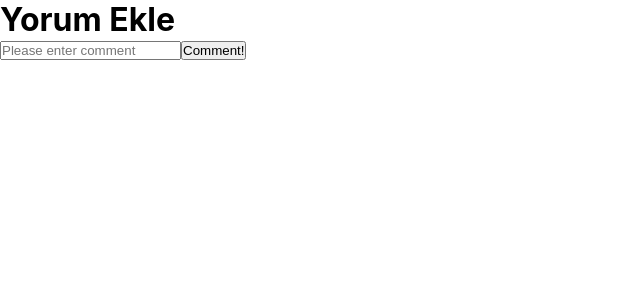
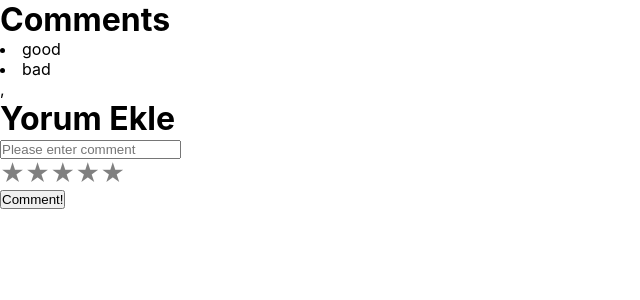
Before and after one commit to 94-Istanbul-Front-End-Bootcamp/odev-4-aykutsahinler, a React (Create React App) app: page / in a window 1280 px wide. Shown: the top 300 px of the page, without its empty margins (0-640 px from the left). Built offline with nearby package versions, Linux system fonts and the light colour scheme.

Commit message:
Create list component and build vote star sturcture

```diff
--- a/src/App.js
+++ b/src/App.js
@@ -1,7 +1,7 @@
 import { useState } from "react";
 
-import Comment from "./components/Comment/index.js";
-import AddComment from "./components/AddComment/index.js";
+import Comment from "./components/CommentList";
+import AddComment from "./components/AddComment";
 
 import "./App.css";
 
@@ -9,18 +9,18 @@ function App() {
   const [commentList, setCommentList] = useState([
     {
       commentValue: "good",
-      vote: 5,
+      commentVote: 5,
     },
     {
       commentValue: "bad",
-      vote: 3,
+      commentVote: 3,
     },
   ]);
 
 
   return (
     <div className="app">
-      {/* <Comment comment={comment}/>  */}
+      <Comment commentList={commentList}/>
       <AddComment commentList={commentList} setCommentList={setCommentList}/>
     </div>
   );
--- a/src/components/AddComment/index.js
+++ b/src/components/AddComment/index.js
@@ -4,28 +4,21 @@ import ReactStars from "react-rating-stars-component";
 function AddComment({ commentList, setCommentList }) {
 
   const [newCommentValue, setNewCommentValue] = useState("");
+  const [newCommentVote, setNewCommentVote] = useState(0);
 
-  // const ratingChanged = (newRating) => {
-  //   setComment([(comment.vote = newRating), comment]);
-  //   console.log(comment.vote);
-  // };
+  const handleVote = (vote) => {
+    setNewCommentVote(vote);
+  };
 
   function handleNewComment(event) {
     setNewCommentValue(event.target.value);
   }
 
   function handleCommentList() {
-    setCommentList([{commentValue: newCommentValue}, ...commentList]);
+    setCommentList([{commentValue: newCommentValue, commentVote: newCommentVote}, ...commentList]);
+    setNewCommentValue('')
+    setNewCommentVote(0)
   }
-
-  // function add() {
-  //   if (comment.vote === 0) {
-  //     alert("yıldız bas");
-  //   } else if (comment.commentValue === "") {
-  //     alert("yorum boş olamaz");
-  //   }
-  //   console.log(comment);
-  // }
 
   return (
     <div>
@@ -37,12 +30,13 @@ function AddComment({ commentList, setCommentList }) {
         minLength="3"
       />
 
-      {/* <ReactStars
+      <ReactStars
         count={5}
-        onChange={ratingChanged}
+        value={newCommentVote}
         size={24}
         activeColor="#ffd700"
-      /> */}
+        onChange={handleVote}
+      />
 
       <button onClick={handleCommentList}>Comment!</button>
     </div>
--- /dev/null
+++ b/src/components/CommentList/CommentListItem/index.js
@@ -0,0 +1,9 @@
+const CommentListItem = ({ comment }) => {
+  return (
+    <div>
+      <li>{comment.commentValue}</li>
+    </div>
+  );
+};
+
+export default CommentListItem;
--- a/src/components/CommentList/index.js
+++ b/src/components/CommentList/index.js
@@ -1,14 +1,20 @@
-import React from "react";
-import ReactStars from "react-rating-stars-component";
+// import ReactStars from "react-rating-stars-component";
+import CommentListItem from "./CommentListItem";
 
-const CommentList = (props) => {
-  const ratingChanged = (newRating) => {
-    console.log(newRating);
-  };
+const CommentList = ({ commentList }) => {
+  // const ratingChanged = (newRating) => {
+  //   console.log(newRating);
+  // };
+
+  console.log("commentList: ", commentList);
 
   return (
     <div>
       <h1>Comments</h1>
+      {commentList &&
+        commentList.map((comment, index) => {
+          return <CommentListItem key={index} comment={comment}/>;
+        })}
       {/* <ReactStars
         count={5}
         onChange={ratingChanged}
```
Also changed, not shown: src/components/CommentList/CommentListItem/style.css (added).
